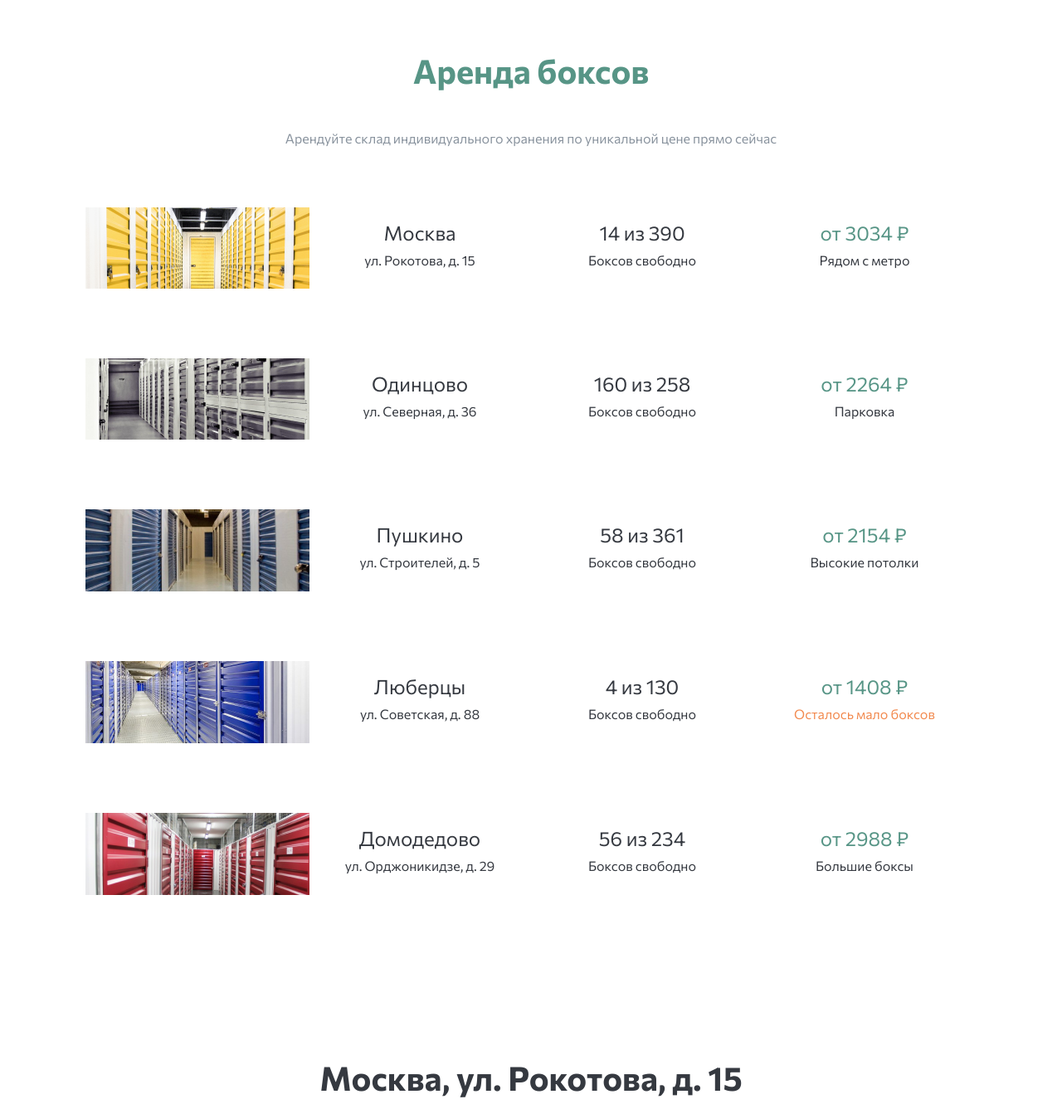
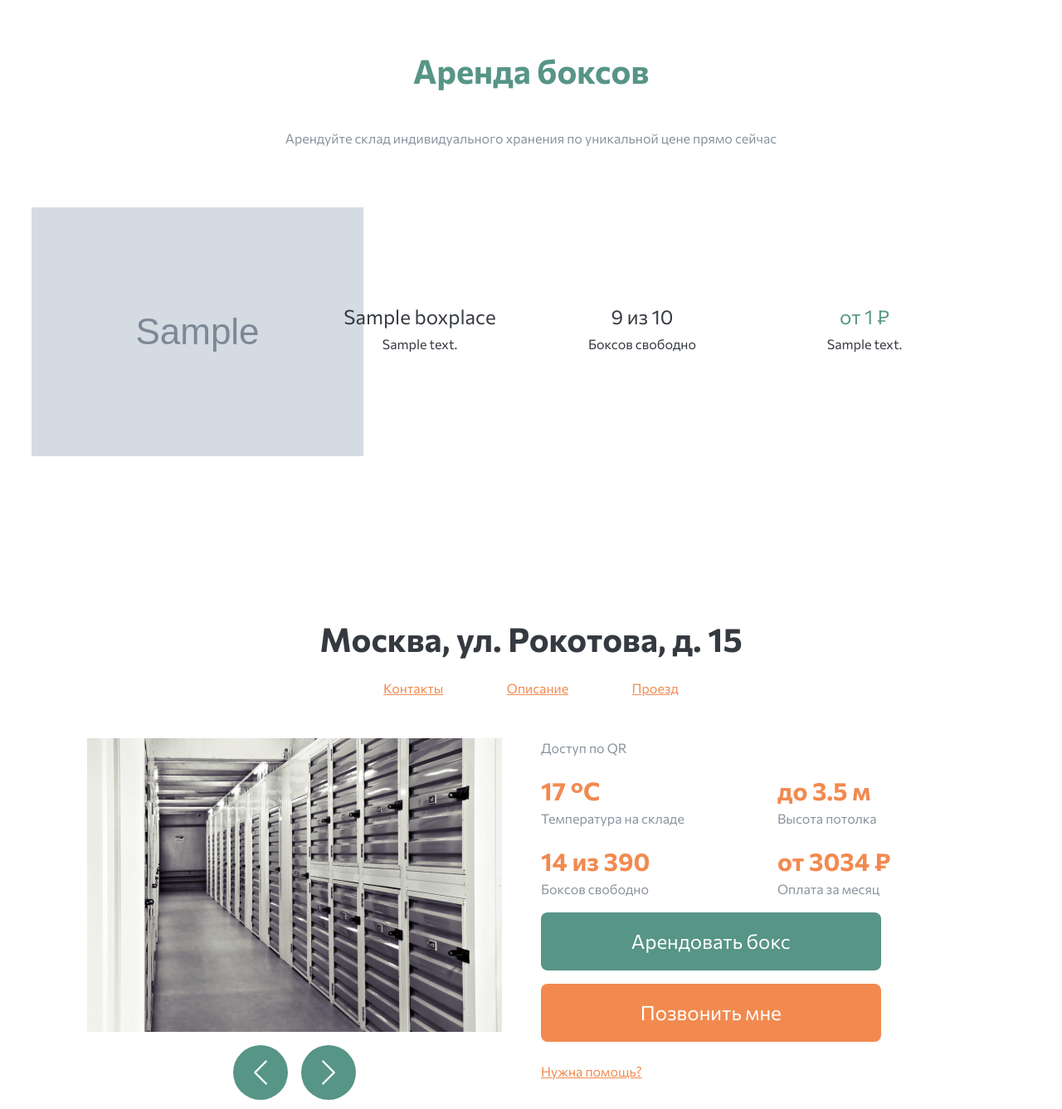
Before and after one commit to permsky/self_storage_site, a Django app: page /boxes/ in a window 1280 px wide. Shown: the part 722-2059 px from the top of the page at 83% size. Run offline with Django 3.2, Linux system fonts and the light colour scheme; tables that the repository leaves empty hold one stand-in row (values such as "Sample post"); grey boxes marked "Sample" are stand-in pictures; parts of the project's set-up code (start-up, migrations or seed data) failed here and were passed over; some libraries are stand-ins or nearby versions.

Commit message:
Connect list of cpaces in boxes

```diff
--- a/self_storage_site/storage_manager/templatetags/user_filters.py
+++ b/self_storage_site/storage_manager/templatetags/user_filters.py
@@ -0,0 +1,7 @@
+from django import template
+register = template.Library()
+
+
+@register.filter(name='get_free')
+def get_free_for_all(all_boxes, occup_boxes):
+    return all_boxes - occup_boxes
--- a/self_storage_site/storage_manager/views.py
+++ b/self_storage_site/storage_manager/views.py
@@ -92,7 +92,9 @@ def boxes(request):
         get_email(request)
         return redirect('boxes')
 
-    all_places = BoxPlace.objects.all()
+    all_places = BoxPlace.objects.all().prefetch_related(
+        'place_boxes').get_free_boxes().get_min_price()
+
     context = {
         'all_places': all_places
     }
--- a/self_storage_site/templates/boxes.html
+++ b/self_storage_site/templates/boxes.html
@@ -1,4 +1,7 @@
 {% load static %}
+{% load user_filters %}
+{% load thumbnail %}
+
 <!DOCTYPE html>
 <html lang="en">
 <head>
@@ -86,104 +89,32 @@
 	<article class="mt-header">
 		<h1 class="text-center fw-bold SelfStorage_green mb-5">Аренда боксов</h1>
 		<h6 class="text-center SelfStorage_grey">Арендуйте склад индивидуального хранения по уникальной цене прямо сейчас</h6>
-		<a href="#BOX" id="toBox" class="d-none"></a>
+		<a href="#BOXa" id="toBox" class="d-none"></a>
+        {% for place in all_places %}
 		<ul class="nav nav-pills mb-3 d-flex justify-content-between" id="boxes-links" role="tablist">
 			<li class="nav-item flex-grow-1 mx-2" role="presentation">
 				<a href="#BOX" class="row text-decoration-none py-3 px-4 mt-5 SelfStorage__boxlink" id="pills-Moscow-tab" data-bs-toggle="pill" data-bs-target="#pills-Moscow" role="tab" aria-controls="pills-Moscow" aria-selected="true">
 					<div class="col-12 col-lg-3 d-flex justify-content-center">
-						<img src="{% static 'img/image11.png' %}" alt="" class="mb-3 mb-lg-0">
+						{% thumbnail place.image "270x98" crop="center" upscale=True as im %}
+						<img src="{{ im.url }}" alt="" class="mb-3 mb-lg-0">
 					</div>
 					<div class="col-12 col-md-4 col-lg-3 d-flex flex-column justify-content-center">
-						<h4 class="text-center">Москва</h4>
-						<h6 class="text-center">ул. Рокотова, д. 15</h6>
+						<h4 class="text-center">{{place.name}}</h4>
+						<h6 class="text-center">{{place.address}}</h6>
 					</div>
 					<div class="col-12 col-md-4 col-lg-3 d-flex flex-column justify-content-center">
-						<h4 class="text-center">14  из 390</h4>
+						<h4 class="text-center">{{place.boxes_quantity|get_free:place.free_boxes}}  из {{place.boxes_quantity}}</h4>
 						<h6 class="text-center">Боксов свободно</h6>
 					</div>
 					<div class="col-12 col-md-4 col-lg-3 d-flex flex-column justify-content-center">
-						<h4 class="text-center SelfStorage_green">от 3034 ₽</h4>
-						<h6 class="text-center">Рядом с метро</h6>
-					</div>
-				</a>
-			</li>
-			<li class="nav-item flex-grow-1 mx-2" role="presentation">
-				<a href="#BOX" class="row text-decoration-none py-3 px-4 mt-5 SelfStorage__boxlink" id="pills-Odintsovo-tab" data-bs-toggle="pill" data-bs-target="#pills-Odintsovo" role="tab" aria-controls="pills-Odintsovo" aria-selected="true">
-					<div class="col-12 col-lg-3 d-flex justify-content-center">
-						<img src="{% static 'img/image9.png' %}" alt="" class="mb-3 mb-lg-0">
-					</div>
-					<div class="col-12 col-md-4 col-lg-3 d-flex flex-column justify-content-center">
-						<h4 class="text-center">Одинцово</h4>
-						<h6 class="text-center">ул. Северная, д. 36</h6>
-					</div>
-					<div class="col-12 col-md-4 col-lg-3 d-flex flex-column justify-content-center">
-						<h4 class="text-center">160  из 258</h4>
-						<h6 class="text-center">Боксов свободно</h6>
-					</div>
-					<div class="col-12 col-md-4 col-lg-3 d-flex flex-column justify-content-center">
-						<h4 class="text-center SelfStorage_green">от 2264 ₽</h4>
-						<h6 class="text-center">Парковка</h6>
-					</div>
-				</a>
-			</li>
-			<li class="nav-item flex-grow-1 mx-2" role="presentation">
-				<a href="#BOX" class="row text-decoration-none py-3 px-4 mt-5 SelfStorage__boxlink" id="pills-Pushkino-tab" data-bs-toggle="pill" data-bs-target="#pills-Pushkino" role="tab" aria-controls="pills-Pushkino" aria-selected="true">
-					<div class="col-12 col-lg-3 d-flex justify-content-center">
-						<img src="{% static 'img/image15.png' %}" alt="" class="mb-3 mb-lg-0">
-					</div>
-					<div class="col-12 col-md-4 col-lg-3 d-flex flex-column justify-content-center">
-						<h4 class="text-center">Пушкино</h4>
-						<h6 class="text-center">ул. Строителей, д. 5</h6>
-					</div>
-					<div class="col-12 col-md-4 col-lg-3 d-flex flex-column justify-content-center">
-						<h4 class="text-center">58  из 361</h4>
-						<h6 class="text-center">Боксов свободно</h6>
-					</div>
-					<div class="col-12 col-md-4 col-lg-3 d-flex flex-column justify-content-center">
-						<h4 class="text-center SelfStorage_green">от 2154 ₽</h4>
-						<h6 class="text-center">Высокие потолки</h6>
-					</div>
-				</a>
-			</li>
-			<li class="nav-item flex-grow-1 mx-2" role="presentation">
-				<a href="#BOX" class="row text-decoration-none py-3 px-4 mt-5 SelfStorage__boxlink" id="pills-Lubertsi-tab" data-bs-toggle="pill" data-bs-target="#pills-Lubertsi" role="tab" aria-controls="pills-Lubertsi" aria-selected="true">
-					<div class="col-12 col-lg-3 d-flex justify-content-center">
-						<img src="{% static 'img/image151.png' %}" alt="" class="mb-3 mb-lg-0">
-					</div>
-					<div class="col-12 col-md-4 col-lg-3 d-flex flex-column justify-content-center">
-						<h4 class="text-center">Люберцы</h4>
-						<h6 class="text-center">ул. Советская, д. 88</h6>
-					</div>
-					<div class="col-12 col-md-4 col-lg-3 d-flex flex-column justify-content-center">
-						<h4 class="text-center">4  из 130</h4>
-						<h6 class="text-center">Боксов свободно</h6>
-					</div>
-					<div class="col-12 col-md-4 col-lg-3 d-flex flex-column justify-content-center">
-						<h4 class="text-center SelfStorage_green">от 1408 ₽</h4>
-						<h6 class="text-center SelfStorage_orange">Осталось мало боксов</h6>
-					</div>
-				</a>
-			</li>
-			<li class="nav-item flex-grow-1 mx-2" role="presentation">
-				<a href="#BOX" class="row text-decoration-none py-3 px-4 mt-5 SelfStorage__boxlink" id="pills-Domodedovo-tab" data-bs-toggle="pill" data-bs-target="#pills-Domodedovo" role="tab" aria-controls="pills-Domodedovo" aria-selected="true">
-					<div class="col-12 col-lg-3 d-flex justify-content-center">
-						<img src="{% static 'img/image16.png' %}" alt="" class="mb-3 mb-lg-0">
-					</div>
-					<div class="col-12 col-md-4 col-lg-3 d-flex flex-column justify-content-center">
-						<h4 class="text-center">Домодедово</h4>
-						<h6 class="text-center">ул. Орджоникидзе, д. 29</h6>
-					</div>
-					<div class="col-12 col-md-4 col-lg-3 d-flex flex-column justify-content-center">
-						<h4 class="text-center">56  из 234</h4>
-						<h6 class="text-center">Боксов свободно</h6>
-					</div>
-					<div class="col-12 col-md-4 col-lg-3 d-flex flex-column justify-content-center">
-						<h4 class="text-center SelfStorage_green">от 2988 ₽</h4>
-						<h6 class="text-center">Большие боксы</h6>
+						<h4 class="text-center SelfStorage_green">от {{place.min_price}} ₽</h4>
+						<h6 class="text-center">{{place.note}}</h6>
 					</div>
 				</a>
 			</li>
 		</ul>
+		{% endthumbnail %}
+		{% endfor %}
 		<script>
 			document.getElementById('pills-Moscow-tab').addEventListener('click', () => {
 				document.getElementById('toBox').click()
@@ -952,6 +883,7 @@
 </footer>
 <script src="https://cdnjs.cloudflare.com/ajax/libs/jquery/3.5.1/jquery.min.js" integrity="sha512-bLT0Qm9VnAYZDflyKcBaQ2gg0hSYNQrJ8RilYldYQ1FxQYoCLtUjuuRuZo+fjqhx/qtq/1itJ0C2ejDxltZVFg==" crossorigin="anonymous"></script>
 <script>
+
     $(document).ready(function(){
         $("#register-form").submit(function (event) {
             event.preventDefault();
```
